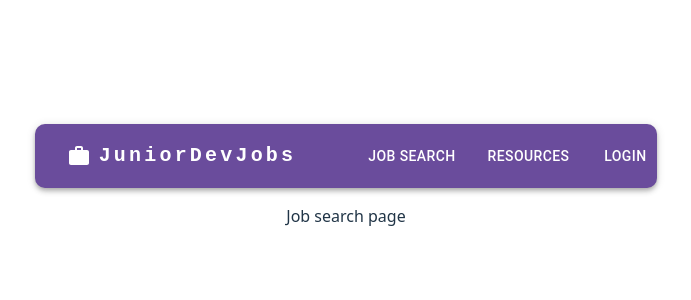
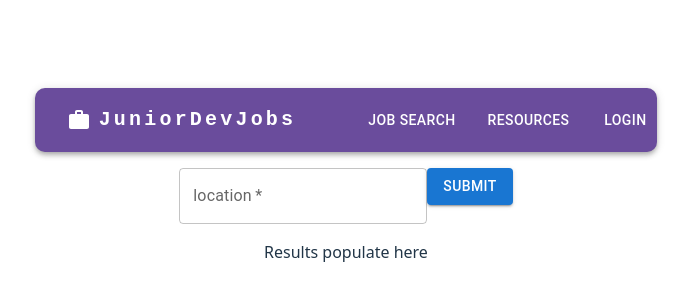
Before and after one commit to JuniorDevJobs/Group_Project, a React (Vite) app in the folder frontend/: page /JobSearch in a window 1280 px wide. Shown: the part 216-516 px from the top of the page, without its empty margins (294-985 px from the left). Built offline with nearby package versions, Linux system fonts and the light colour scheme.

Commit message:
oending fetch of jobs from backend

```diff
--- /dev/null
+++ b/frontend/src/api/jobs.js
@@ -0,0 +1,21 @@
+const apiUrl = "http://localhost:8000"
+
+async function basicFetch(url, payload) {
+    const res = await fetch(url, payload)
+    const body = await res.json()
+    return body
+  }
+
+export async function fetchJobs(location, token) {
+console.log(location)
+const payload = {
+    method: "POST",
+    headers: {
+    "Content-Type": "application/json",
+    },
+    //expecting a list of results
+}
+const body = await basicFetch(`${apiUrl}/jobs/search/?job_title=developer&location=${location}`,payload)
+console.log(body)
+return body
+}
--- /dev/null
+++ b/frontend/src/components/JobResultsComponent.jsx
@@ -0,0 +1,6 @@
+import React from 'react'
+export default function Results () {
+    return (
+        <p> Results populate here</p>
+    )
+}
--- a/frontend/src/pages/JobSearch.jsx
+++ b/frontend/src/pages/JobSearch.jsx
@@ -1,5 +1,47 @@
+import { useState } from "react"
+import { IconButton, TextField, Button, Box } from "@mui/material"
+import Results from "../components/JobResultsComponent"
+import  {fetchJobs } from "../api/jobs"
 export default function JobSearch() {
+    const [location, setLocation] = useState("")
+    const token = localStorage.getItem("access")
+    const handleJobSearch = async (e) => {
+        e.preventDefault()
+
+        const searchResults = await fetchJobs(location, token)
+        localStorage.setItem("jobs", JSON.stringify(searchResults))
+    }
+
+    const handleChange = (e) => {
+        setLocation(e.target.value
+        );
+    }
+
     return (
-        <p> Job search page </p>
+        <>
+        <Box
+            sx = {{margin:2}}
+            >
+        <TextField
+            required
+            id="location"
+            label="location"
+            name="location"
+            placeholder="Job Location"
+            value={location}
+            onChange={handleChange}
+        />
+        <Button
+            type="submit"
+            variant="contained"
+            color="primary"
+            onClick={handleJobSearch}
+            // endIcon={<SendIcon />} // ✅ Adds icon at the end of the button
+        >
+            Submit
+        </Button>
+        </Box>
+        <Results />
+        </>
     )
 }
```
